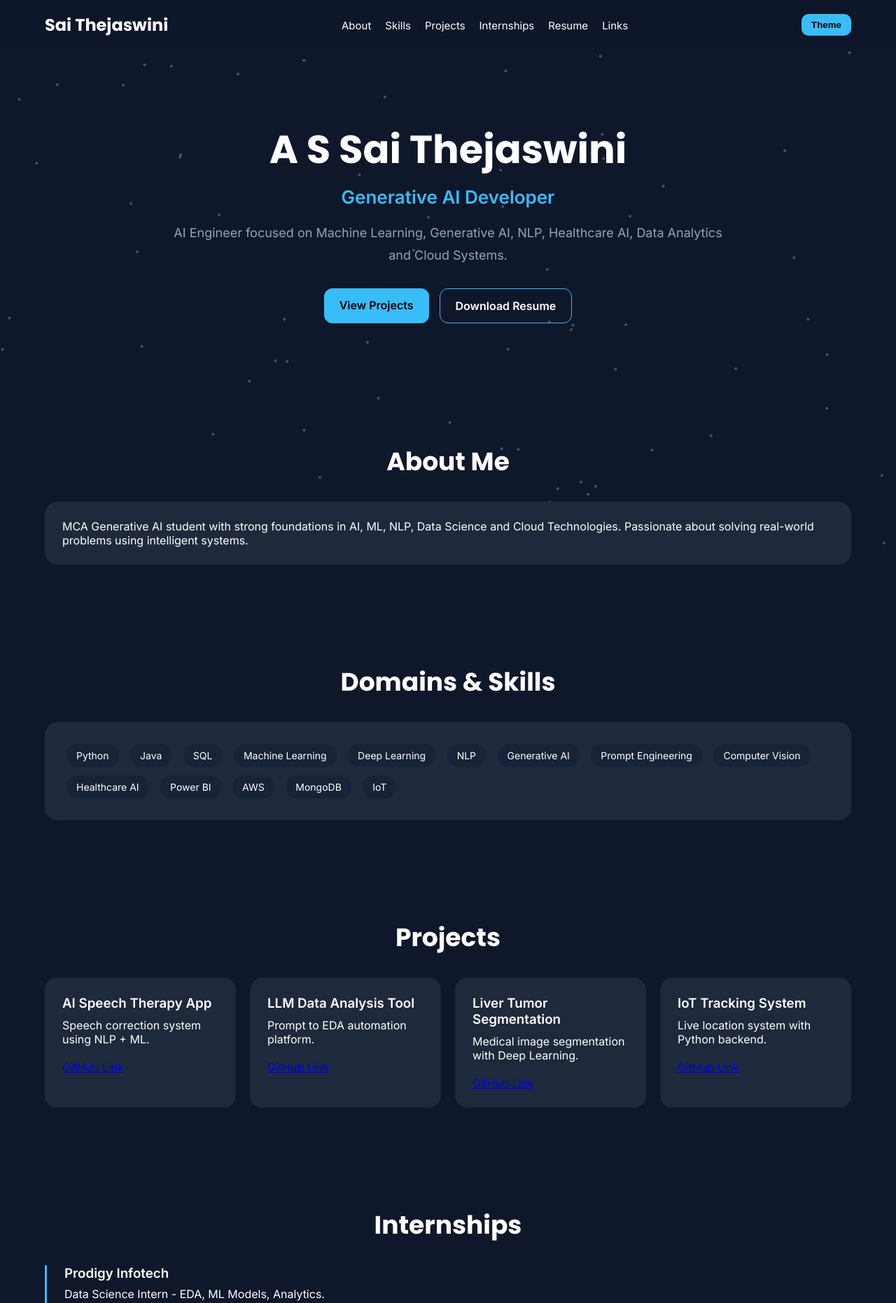
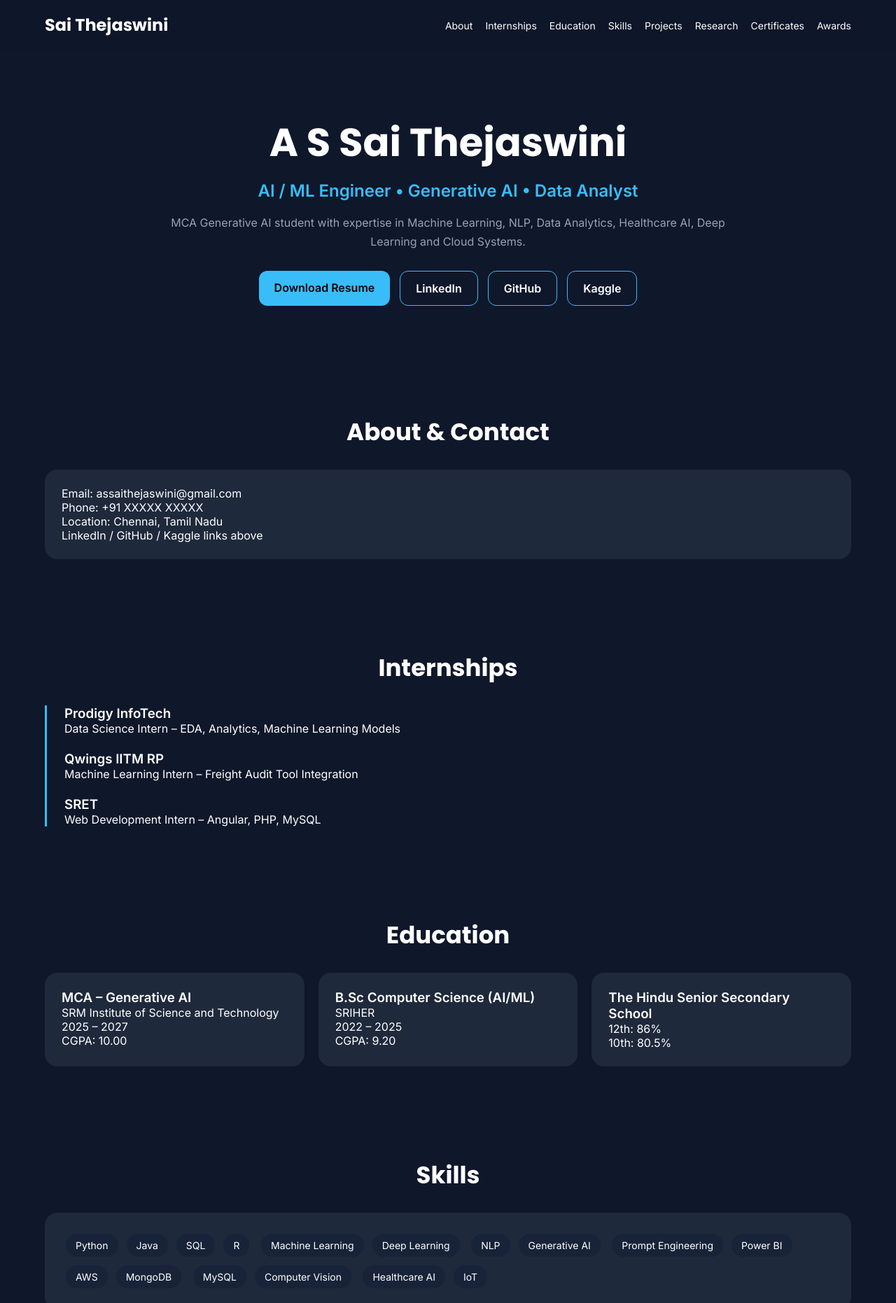
Before and after one commit to ASSAITHEJASWINI14/portfolio.github.io, a plain HTML site: page index.html in a window 1280 px wide. Shown: the top 1862 px of the page at 70% size. Drawn offline with Linux system fonts and the light colour scheme.

Commit message:
Update index.html

```diff
--- a/index.html
+++ b/index.html
@@ -3,7 +3,7 @@
 <head>
 <meta charset="UTF-8">
 <meta name="viewport" content="width=device-width, initial-scale=1.0">
-<title>A S Sai Thejaswini | Interactive Portfolio</title>
+<title>A S Sai Thejaswini | AI Portfolio</title>
 
 <link rel="preconnect" href="https://fonts.googleapis.com">
 <link rel="preconnect" href="https://fonts.gstatic.com" crossorigin>
@@ -20,14 +20,6 @@
 --accent:#38bdf8;
 }
 
-.light{
---bg:#f8fafc;
---card:#ffffff;
---text:#0f172a;
---muted:#475569;
---accent:#0284c7;
-}
-
 *{
 margin:0;
 padding:0;
@@ -39,16 +31,6 @@ body{
 font-family:'Inter',sans-serif;
 background:var(--bg);
 color:var(--text);
-transition:0.4s;
-overflow-x:hidden;
-}
-
-canvas{
-position:fixed;
-top:0;
-left:0;
-z-index:-1;
-opacity:.25;
 }
 
 .container{
@@ -60,10 +42,10 @@ margin:auto;
 nav{
 position:sticky;
 top:0;
-background:rgba(15,23,42,.9);
-backdrop-filter:blur(10px);
+background:#0f172ae8;
+padding:18px 0;
 z-index:999;
-padding:18px 0;
+backdrop-filter:blur(8px);
 }
 
 .nav-flex{
@@ -74,33 +56,25 @@ align-items:center;
 
 .logo{
 font-size:24px;
+font-family:'Poppins',sans-serif;
 font-weight:700;
-font-family:'Poppins',sans-serif;
 }
 
 nav ul{
 display:flex;
-gap:20px;
+gap:18px;
 list-style:none;
+flex-wrap:wrap;
 }
 
 nav a{
+color:white;
 text-decoration:none;
-color:var(--text);
-font-size:15px;
-}
-
-.toggle{
-padding:8px 14px;
-border:none;
-background:var(--accent);
-border-radius:10px;
-cursor:pointer;
-font-weight:600;
+font-size:14px;
 }
 
 .hero{
-padding:100px 0;
+padding:90px 0;
 text-align:center;
 }
 
@@ -110,26 +84,25 @@ font-family:'Poppins',sans-serif;
 }
 
 .hero h2{
-margin-top:10px;
-font-size:26px;
+margin-top:12px;
+font-size:24px;
 color:var(--accent);
 }
 
 .hero p{
-margin-top:20px;
-font-size:18px;
-color:var(--muted);
+margin-top:18px;
 max-width:800px;
 margin-left:auto;
 margin-right:auto;
-line-height:1.8;
+color:var(--muted);
+line-height:1.7;
 }
 
 .btns{
-margin-top:30px;
+margin-top:28px;
 display:flex;
 justify-content:center;
-gap:15px;
+gap:14px;
 flex-wrap:wrap;
 }
 
@@ -138,7 +111,6 @@ padding:14px 22px;
 border-radius:12px;
 text-decoration:none;
 font-weight:600;
-transition:.3s;
 }
 
 .primary{
@@ -148,22 +120,18 @@ color:#000;
 
 .secondary{
 border:1px solid var(--accent);
-color:var(--text);
-}
-
-.btn:hover{
-transform:translateY(-5px);
+color:white;
 }
 
 section{
-padding:70px 0;
+padding:65px 0;
 }
 
 .title{
 text-align:center;
-font-size:36px;
+font-size:34px;
 font-family:'Poppins',sans-serif;
-margin-bottom:30px;
+margin-bottom:28px;
 }
 
 .grid{
@@ -174,20 +142,16 @@ gap:20px;
 
 .card{
 background:var(--card);
-padding:25px;
+padding:24px;
 border-radius:18px;
 transition:.3s;
 }
 
 .card:hover{
-transform:translateY(-10px);
+transform:translateY(-8px);
 }
 
-.card h3{
-margin-bottom:10px;
-}
-
-.skills span{
+.skills span,.cert span{
 display:inline-block;
 padding:8px 14px;
 margin:6px;
@@ -200,49 +164,23 @@ font-size:14px;
 border-left:3px solid var(--accent);
 padding-left:25px;
 display:grid;
-gap:25px;
-}
-
-.timeline-item h3{
-margin-bottom:8px;
-}
-
-.icons{
-display:flex;
-justify-content:center;
-gap:25px;
-font-size:20px;
-flex-wrap:wrap;
-}
-
-.icons a{
-color:var(--text);
-text-decoration:none;
-padding:12px 18px;
-background:var(--card);
-border-radius:12px;
-transition:.3s;
-}
-
-.icons a:hover{
-transform:translateY(-5px);
-}
-
-.resume-frame{
-width:100%;
-height:600px;
-border:none;
-border-radius:18px;
+gap:22px;
 }
 
 footer{
-padding:35px;
+padding:30px;
 text-align:center;
 color:var(--muted);
 }
 
+.small{
+color:var(--muted);
+font-size:14px;
+margin-top:8px;
+}
+
 @media(max-width:768px){
-.hero h1{font-size:40px;}
+.hero h1{font-size:38px;}
 nav ul{display:none;}
 }
 
@@ -251,22 +189,21 @@ nav ul{display:none;}
 
 <body>
 
-<canvas id="bg"></canvas>
-
 <nav>
 <div class="container nav-flex">
+
 <div class="logo">Sai Thejaswini</div>
 
 <ul>
 <li><a href="#about">About</a></li>
+<li><a href="#internships">Internships</a></li>
+<li><a href="#education">Education</a></li>
 <li><a href="#skills">Skills</a></li>
 <li><a href="#projects">Projects</a></li>
-<li><a href="#internships">Internships</a></li>
-<li><a href="#resume">Resume</a></li>
-<li><a href="#links">Links</a></li>
+<li><a href="#research">Research</a></li>
+<li><a href="#certificates">Certificates</a></li>
+<li><a href="#awards">Awards</a></li>
 </ul>
-
-<button class="toggle" onclick="theme()">Theme</button>
 
 </div>
 </nav>
@@ -275,15 +212,17 @@ nav ul{display:none;}
 <div class="container">
 
 <h1>A S Sai Thejaswini</h1>
-<h2 id="changing"></h2>
+<h2>AI / ML Engineer • Generative AI • Data Analyst</h2>
 
 <p>
-AI Engineer focused on Machine Learning, Generative AI, NLP, Healthcare AI, Data Analytics and Cloud Systems.
+MCA Generative AI student with expertise in Machine Learning, NLP, Data Analytics, Healthcare AI, Deep Learning and Cloud Systems.
 </p>
 
 <div class="btns">
-<a href="#projects" class="btn primary">View Projects</a>
-<a href="resume.pdf" class="btn secondary">Download Resume</a>
+<a href="resume.pdf" class="btn primary">Download Resume</a>
+<a href="https://www.linkedin.com/" class="btn secondary">LinkedIn</a>
+<a href="https://github.com/ASSAITHEJASWINI14" class="btn secondary">GitHub</a>
+<a href="https://www.kaggle.com/saithejaswini5" class="btn secondary">Kaggle</a>
 </div>
 
 </div>
@@ -291,10 +230,72 @@ AI Engineer focused on Machine Learning, Generative AI, NLP, Healthcare AI, Data
 
 <section id="about">
 <div class="container">
-<h2 class="title">About Me</h2>
+
+<h2 class="title">About & Contact</h2>
 
 <div class="card">
-MCA Generative AI student with strong foundations in AI, ML, NLP, Data Science and Cloud Technologies. Passionate about solving real-world problems using intelligent systems.
+<p>Email: assaithejaswini@gmail.com</p>
+<p>Phone: +91 XXXXX XXXXX</p>
+<p>Location: Chennai, Tamil Nadu</p>
+<p>LinkedIn / GitHub / Kaggle links above</p>
+</div>
+
+</div>
+</section>
+
+<section id="internships">
+<div class="container">
+
+<h2 class="title">Internships</h2>
+
+<div class="timeline">
+
+<div>
+<h3>Prodigy InfoTech</h3>
+<p>Data Science Intern – EDA, Analytics, Machine Learning Models</p>
+</div>
+
+<div>
+<h3>Qwings IITM RP</h3>
+<p>Machine Learning Intern – Freight Audit Tool Integration</p>
+</div>
+
+<div>
+<h3>SRET</h3>
+<p>Web Development Intern – Angular, PHP, MySQL</p>
+</div>
+
+</div>
+</div>
+</section>
+
+<section id="education">
+<div class="container">
+
+<h2 class="title">Education</h2>
+
+<div class="grid">
+
+<div class="card">
+<h3>MCA – Generative AI</h3>
+<p>SRM Institute of Science and Technology</p>
+<p>2025 – 2027</p>
+<p>CGPA: 10.00</p>
+</div>
+
+<div class="card">
+<h3>B.Sc Computer Science (AI/ML)</h3>
+<p>SRIHER</p>
+<p>2022 – 2025</p>
+<p>CGPA: 9.20</p>
+</div>
+
+<div class="card">
+<h3>The Hindu Senior Secondary School</h3>
+<p>12th: 86%</p>
+<p>10th: 80.5%</p>
+</div>
+
 </div>
 
 </div>
@@ -303,25 +304,16 @@ MCA Generative AI student with strong foundations in AI, ML, NLP, Data Science a
 <section id="skills">
 <div class="container">
 
-<h2 class="title">Domains & Skills</h2>
+<h2 class="title">Skills</h2>
 
 <div class="card skills">
-
-<span>Python</span>
-<span>Java</span>
-<span>SQL</span>
-<span>Machine Learning</span>
-<span>Deep Learning</span>
-<span>NLP</span>
-<span>Generative AI</span>
-<span>Prompt Engineering</span>
-<span>Computer Vision</span>
-<span>Healthcare AI</span>
-<span>Power BI</span>
-<span>AWS</span>
-<span>MongoDB</span>
-<span>IoT</span>
-
+<span>Python</span><span>Java</span><span>SQL</span><span>R</span>
+<span>Machine Learning</span><span>Deep Learning</span>
+<span>NLP</span><span>Generative AI</span>
+<span>Prompt Engineering</span><span>Power BI</span>
+<span>AWS</span><span>MongoDB</span>
+<span>MySQL</span><span>Computer Vision</span>
+<span>Healthcare AI</span><span>IoT</span>
 </div>
 
 </div>
@@ -334,58 +326,59 @@ MCA Generative AI student with strong foundations in AI, ML, NLP, Data Science a
 
 <div class="grid">
 
+<a href="speech-therapy.html" style="text-decoration:none;color:white;">
 <div class="card">
 <h3>AI Speech Therapy App</h3>
-<p>Speech correction system using NLP + ML.</p>
-<br>
-<a href="#">GitHub Link</a>
+<p>Speech analysis using NLP + ML with therapy recommendations.</p>
+</div>
+</a>
+
+<a href="llm-analysis.html" style="text-decoration:none;color:white;">
+<div class="card">
+<h3>LLM Data Analysis Tool</h3>
+<p>Prompt to EDA workflow automation system.</p>
+</div>
+</a>
+
+<a href="liver-segmentation.html" style="text-decoration:none;color:white;">
+<div class="card">
+<h3>Liver Tumor Segmentation</h3>
+<p>Medical image segmentation with 94% accuracy.</p>
+</div>
+</a>
+
+<a href="iot-tracking.html" style="text-decoration:none;color:white;">
+<div class="card">
+<h3>IoT Tracking System</h3>
+<p>Real-time smart tracking with Python backend.</p>
+</div>
+</a>
+
+</div>
+
+</div>
+</section>
+
+<section id="research">
+<div class="container">
+
+<h2 class="title">Research Works & Publications</h2>
+
+<div class="grid">
+
+<div class="card">
+<h3>AI in Automating Accounting</h3>
+<p>NGISCT24 SRM Conference</p>
 </div>
 
 <div class="card">
-<h3>LLM Data Analysis Tool</h3>
-<p>Prompt to EDA automation platform.</p>
-<br>
-<a href="#">GitHub Link</a>
+<h3>Time Series Crime Prediction</h3>
+<p>LSTM and GRU Models – SRIHER</p>
 </div>
 
 <div class="card">
-<h3>Liver Tumor Segmentation</h3>
-<p>Medical image segmentation with Deep Learning.</p>
-<br>
-<a href="#">GitHub Link</a>
-</div>
-
-<div class="card">
-<h3>IoT Tracking System</h3>
-<p>Live location system with Python backend.</p>
-<br>
-<a href="#">GitHub Link</a>
-</div>
-
-</div>
-</div>
-</section>
-
-<section id="internships">
-<div class="container">
-
-<h2 class="title">Internships</h2>
-
-<div class="timeline">
-
-<div class="timeline-item">
-<h3>Prodigy Infotech</h3>
-<p>Data Science Intern - EDA, ML Models, Analytics.</p>
-</div>
-
-<div class="timeline-item">
-<h3>Qwings IITM RP</h3>
-<p>Machine Learning Intern - Freight Audit AI System.</p>
-</div>
-
-<div class="timeline-item">
-<h3>SRET</h3>
-<p>Web Development Intern - Angular + PHP + MySQL.</p>
+<h3>AI Powered Resource Prioritization</h3>
+<p>DIGISF’26</p>
 </div>
 
 </div>
@@ -393,30 +386,47 @@ MCA Generative AI student with strong foundations in AI, ML, NLP, Data Science a
 </div>
 </section>
 
-<section id="resume">
+<section id="certificates">
 <div class="container">
 
-<h2 class="title">Resume</h2>
+<h2 class="title">Certificates</h2>
 
-<iframe src="resume.pdf" class="resume-frame"></iframe>
+<div class="card cert">
+
+<span>AWS Cloud Foundations ⭐</span>
+<span>AWS Practitioner Essentials ⭐</span>
+<span>Cisco Cyber Security ⭐</span>
+<span>Google Analytics</span>
+<span>Power BI ⭐</span>
+<span>MongoDB</span>
+<span>Full Stack Web Development</span>
+<span>NumPy & Pandas ⭐</span>
+
+<p class="small">
+⭐ Recommended to highlight first for AI/ML & Data jobs
+</p>
+
+</div>
 
 </div>
 </section>
 
-<section id="links">
+<section id="awards">
 <div class="container">
 
-<h2 class="title">Connect With Me</h2>
+<h2 class="title">Honors & Awards</h2>
 
-<div class="icons">
+<div class="grid">
 
-<a href="https://github.com/ASSAITHEJASWINI14" target="_blank">GitHub</a>
+<div class="card">
+<h3>Best Paper Award</h3>
+<p>DIGISF’26 SRMIST</p>
+</div>
 
-<a href="https://www.linkedin.com/" target="_blank">LinkedIn</a>
-
-<a href="https://www.kaggle.com/" target="_blank">Kaggle</a>
-
-<a href="mailto:assaithejaswini@gmail.com">Email</a>
+<div class="card">
+<h3>Cash Award</h3>
+<p>Highest Marks – SRIHER</p>
+</div>
 
 </div>
 
@@ -424,70 +434,8 @@ MCA Generative AI student with strong foundations in AI, ML, NLP, Data Science a
 </section>
 
 <footer>
-© 2026 A S Sai Thejaswini | Interactive Portfolio
+© 2026 A S Sai Thejaswini | Interactive AI Portfolio
 </footer>
-
-<script>
-
-function theme(){
-document.body.classList.toggle("light");
-}
-
-let roles=[
-"AI / ML Engineer",
-"Generative AI Developer",
-"Data Analyst",
-"NLP Engineer",
-"Healthcare AI Researcher"
-];
-
-let r=0;
-
-setInterval(()=>{
-document.getElementById("changing").innerHTML=roles[r];
-r=(r+1)%roles.length;
-},2000);
-
-const canvas=document.getElementById("bg");
-const ctx=canvas.getContext("2d");
-
-canvas.width=window.innerWidth;
-canvas.height=window.innerHeight;
-
-let dots=[];
-
-for(let i=0;i<80;i++){
-dots.push({
-x:Math.random()*canvas.width,
-y:Math.random()*canvas.height,
-dx:(Math.random()-.5),
-dy:(Math.random()-.5),
-r:2
-});
-}
-
-function animate(){
-ctx.clearRect(0,0,canvas.width,canvas.height);
-
-dots.forEach(d=>{
-ctx.beginPath();
-ctx.arc(d.x,d.y,d.r,0,6.28);
-ctx.fillStyle="white";
-ctx.fill();
-
-d.x+=d.dx;
-d.y+=d.dy;
-
-if(d.x<0||d.x>canvas.width)d.dx*=-1;
-if(d.y<0||d.y>canvas.height)d.dy*=-1;
-});
-
-requestAnimationFrame(animate);
-}
-
-animate();
-
-</script>
 
 </body>
 </html>
```
